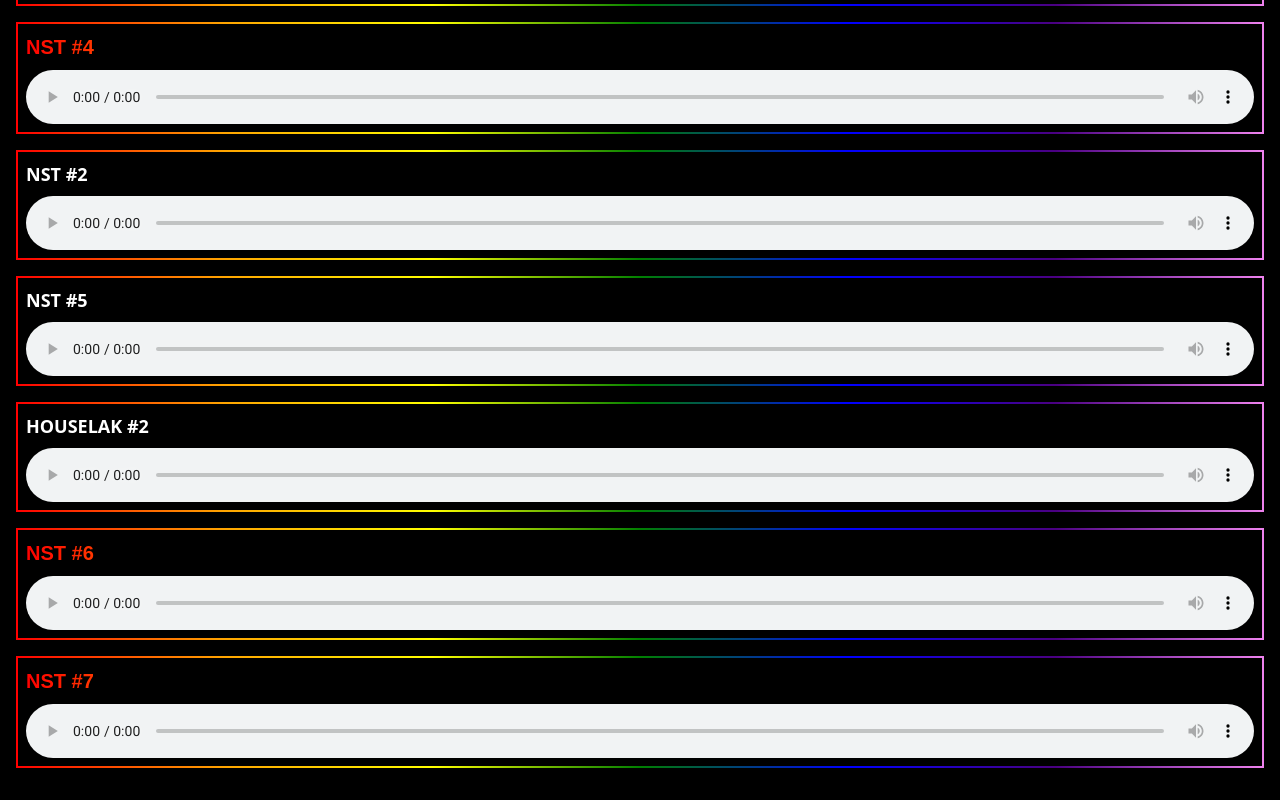
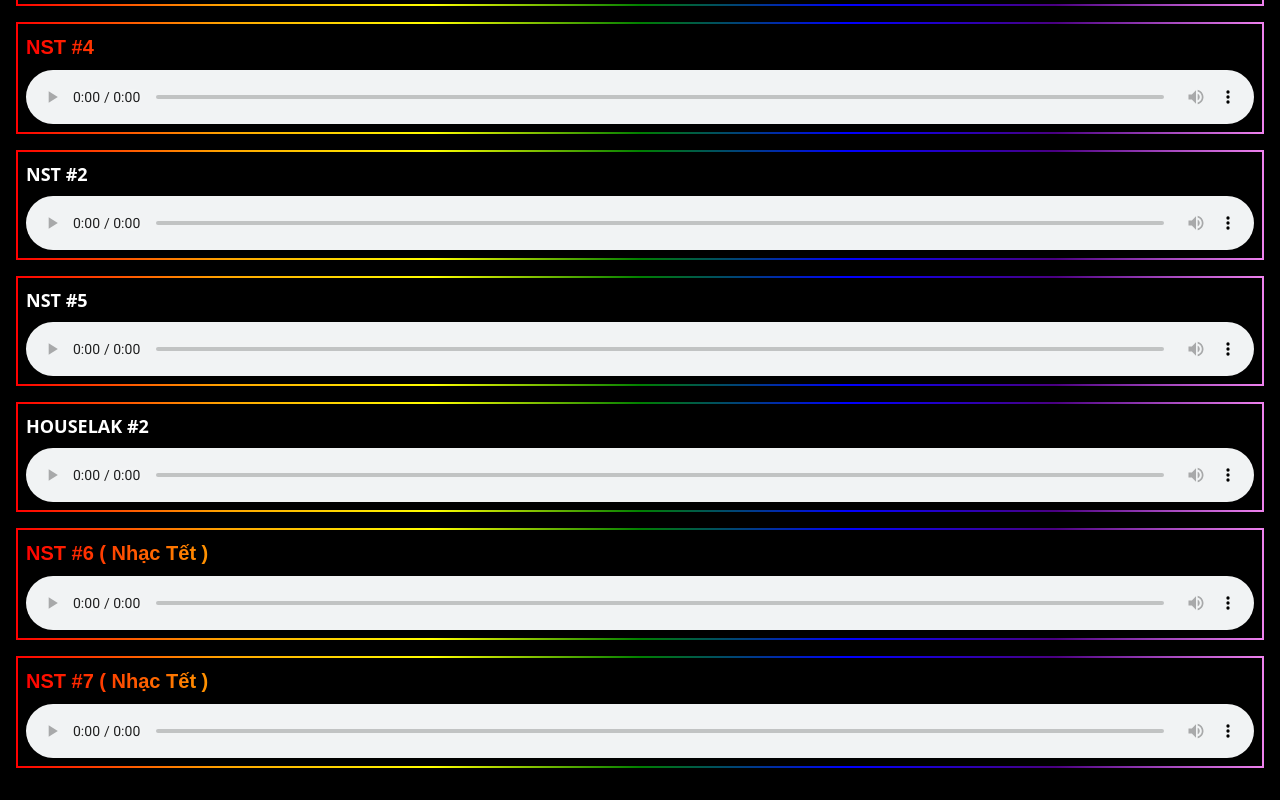
Before and after one commit to Teo4268/Bancuoiung, a plain HTML site: page index.html in a window 1280 px wide. Shown: the part 626-1426 px from the top of the page. Drawn offline with nearby package versions, Linux system fonts and the light colour scheme.

Commit message:
Update index.html

```diff
--- a/index.html
+++ b/index.html
@@ -96,7 +96,7 @@
       </div>
     <div class="bg-black rounded-lg shadow-lg p-2 mb-4 rainbow-border">
       <div class="mb-2">
-        <h2 class="rainbow-text">NST #6</h2>
+        <h2 class="rainbow-text">NST #6 ( Nhạc Tết ) </h2>
       </div>
       <audio class="w-full" controls>
         <source src="https://back-marcie-datamusic-ada8faad.koyeb.app/uploads/5_6298665944419929236.mp3" type="audio/mpeg" />
@@ -114,7 +114,7 @@
         </div>
     <div class="bg-black rounded-lg shadow-lg p-2 mb-4 rainbow-border">
       <div class="mb-2">
-        <h2 class="rainbow-text">NST #7</h2>
+        <h2 class="rainbow-text">NST #7 ( Nhạc Tết ) </h2>
       </div>
       <audio class="w-full" controls>
         <source src="https://mhbdmjnfansg-cf.hf.space/uploads/NST%20TET%20%231.mp3" type="audio/mpeg" />
```
